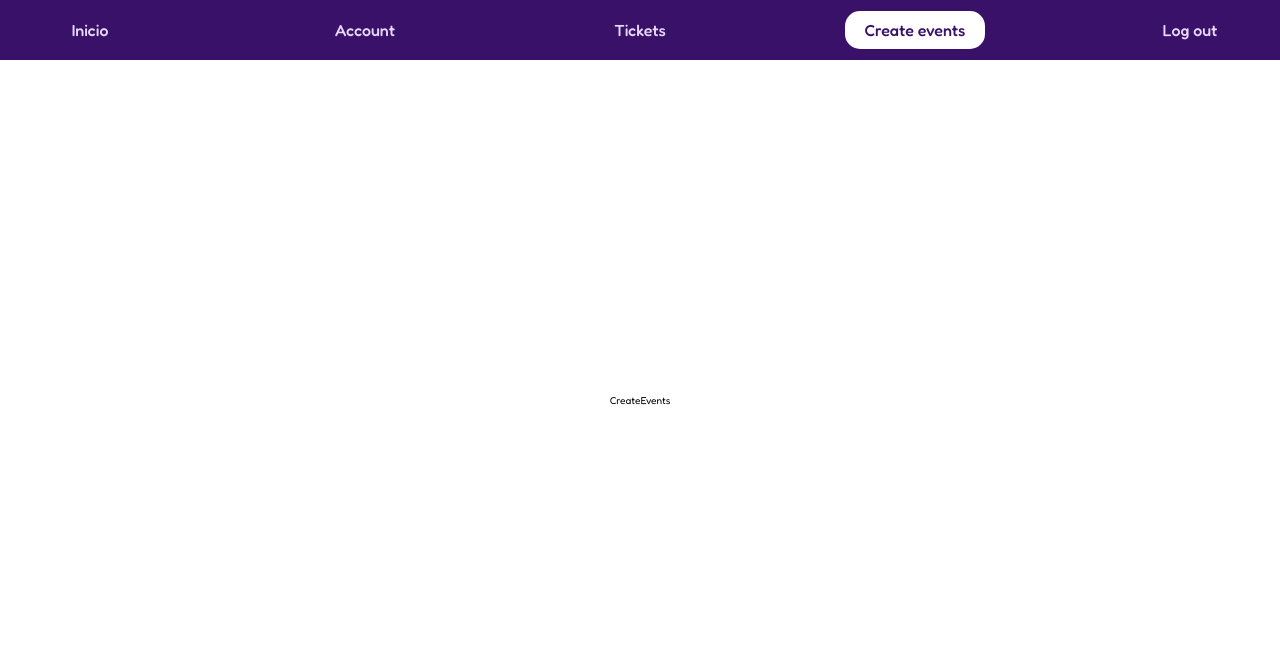
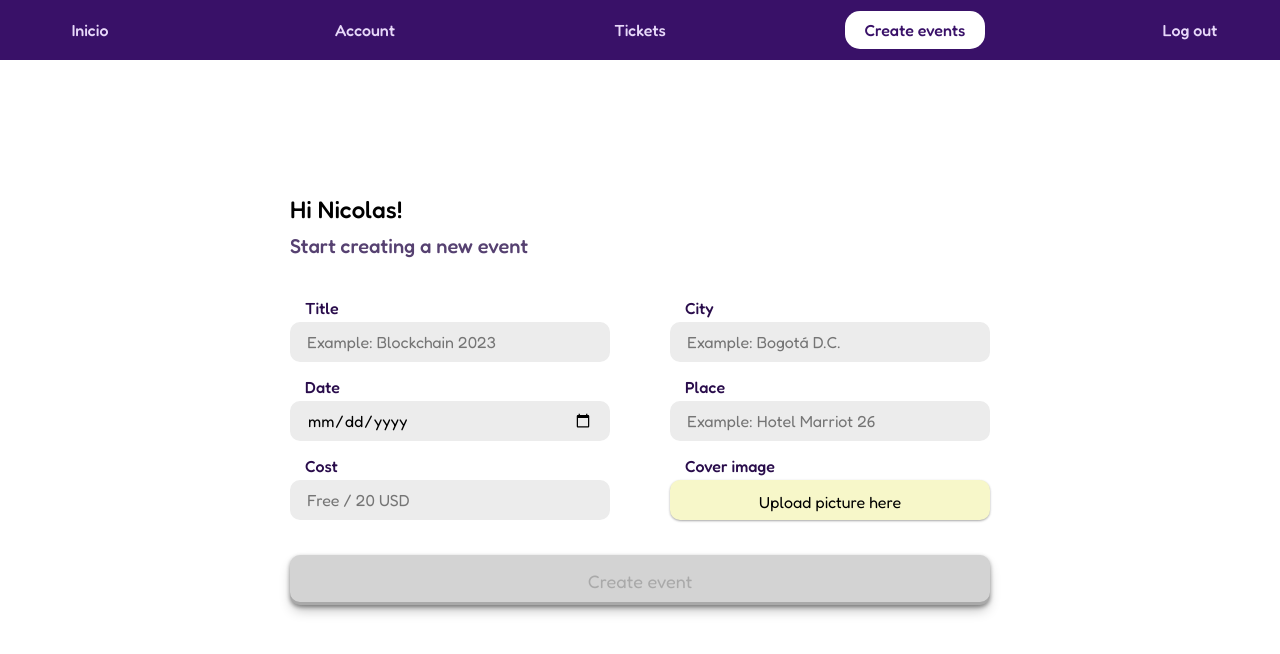
Before and after one commit to nicolasizb/eventApp, a React (Vite) app: page /create-event in a window 1280 px wide. Shown: the top 654 px of the page. Built offline with nearby package versions, Linux system fonts and the light colour scheme.

Commit message:
Update Create EVENTS

```diff
--- a/src/screens/CreateEvents/CreateEvents.jsx
+++ b/src/screens/CreateEvents/CreateEvents.jsx
@@ -1,11 +1,192 @@
-import React from 'react'
-
-// create-event
+import React, { useEffect, useState } from 'react'
 
 import './CreateEvents.scss'
 
-export default function CreateEvents() {
-  return (
-    <div>CreateEvents</div>
-  )
+export default function CreateEvents(props) {
+    const [inputStyle, setInputStyle] = useState('inp--true')
+    const [enableBtn, setEnableBtn] = useState(false)
+    const [file, setFile] = useState(null)
+    const [newEvent, setNewEvent] = useState({
+        picture: "",
+        title: "",
+        date: "",
+        place: "",
+        city: "",
+        cost: "",
+        host: JSON.parse(props.stateid)
+    })
+
+    function handleInputChange(e) {
+        const {name, value} = e.target
+
+        console.log(newEvent)
+        setNewEvent({
+            ...newEvent,
+            [name]: value
+        })
+    }
+
+    function handleBtnFile() {
+        document.getElementById('picture').click()
+    }
+
+    function handleFileChange(e) {
+        const action = e.target.files[0]
+        setFile(action)
+    }
+
+    async function uploadFile() {
+        if (file) {
+            const formData = new FormData()
+            formData.append('filename', file);
+
+            try {
+                const response = await fetch(`${props.stateurl}/upload-picture-event`, {
+                  method: 'POST',
+                  body: formData,
+                });
+
+                if (response.ok) {
+                  const data = await response.json()
+                  console.log('URL:', data.downloadURL)
+                  const URLPhoto = data.downloadURL
+                  if(file) {
+                    setNewEvent((newEvent) => (
+                      {
+                        ...newEvent, picture: URLPhoto
+                      }
+                    ))
+                  } else {
+                    console.error('Image Upload error:', file)
+                  }
+                } else {
+                  console.error('Image Upload error:', response.statusText)
+                }
+            } catch (error) {
+              console.error('Image Upload error:', error.message)
+            }
+        } else {
+          console.error('No file has been selected');
+          setEnableBtn(false)
+        }
+    }
+
+    const validBtn = newEvent.title !== "" && newEvent.date !== "" && newEvent.place !== "" && newEvent.city !== "" && newEvent.cost !== ""
+
+    async function createEvent() {
+        try {
+            if(validBtn) {
+                if(file) {
+                    const response = await fetch(`${props.stateurl}/create-event`, {
+                        method: 'POST',
+                        headers: { 'Content-Type': 'application/json' },
+                        body: JSON.stringify(newEvent)
+                    })
+
+                    if(response.ok) {
+                        console.log(newEvent)
+                    } else {
+                        response.json({
+                            status: 400,
+                            message: "BAD"
+                        })
+                    }
+                } else {
+                    console.error('No file has been selected');
+                    setEnableBtn(false)
+                }
+            } else {
+                console.error('Data incorrect')
+            }
+        } catch (error) {
+            console.error(error)
+        }
+    }
+
+    useEffect(() => {
+        if(file !== null) {
+            uploadFile()
+        } else {
+            setEnableBtn(false)
+        }
+    }, [file])
+
+    return (
+      <section className='cre--evn'>
+          <h2>Hi Nicolas!</h2>
+          <h3>Start creating a new event</h3>
+          <div>
+              <form action="create-event">
+                    <label htmlFor="title">Title</label>
+                    <input
+                      className={`${inputStyle}`}
+                      type="text"
+                      placeholder='Example: Blockchain 2023'
+                      name="title"
+                      value={ newEvent.title }
+                      onChange={ handleInputChange }
+                      required
+                    />
+
+                    <label htmlFor="date">Date</label>
+                    <input
+                      className={`${inputStyle}`}
+                      type="date"
+                      name="date"
+                      value={ newEvent.date }
+                      onChange={ handleInputChange }
+                      required
+                    />
+
+                    <label htmlFor="cost">Cost</label>
+                    <input
+                      className={`${inputStyle}`}
+                      type="text"
+                      placeholder='Free / 20 USD'
+                      name="cost"
+                      value={ newEvent.cost }
+                      onChange={ handleInputChange }
+                      required
+                    />
+              </form>
+              <form action="create-event">
+                    <label htmlFor="city">City</label>
+                    <input
+                      className={`${inputStyle}`}
+                      type="text"
+                      placeholder='Example: Bogotá D.C.'
+                      name="city"
+                      value={ newEvent.city }
+                      onChange={ handleInputChange }
+                      required
+                    />
+
+                    <label htmlFor="place">Place</label>
+                    <input
+                      className={`${inputStyle}`}
+                      type="text"
+                      name="place"
+                      placeholder='Example: Hotel Marriot 26'
+                      value={ newEvent.place }
+                      onChange={ handleInputChange }
+                      required
+                    />
+
+                    <label htmlFor="picture">Cover image</label>
+                    <input
+                      className={`int--file ${inputStyle}`}
+                      type="file"
+                      placeholder='Example: Free'
+                      id="picture"
+                      name="picture"
+                      onChange={ handleFileChange }
+                      required
+                    />
+                    <input className='btn-upload' type="button" value="Upload picture here" onClick={ handleBtnFile } />
+              </form>
+          </div>
+          <button className={`btn__login btn-cre-evn ${ validBtn && file ? 'active' : 'inactive'  }`}
+          disabled={ !enableBtn } onClick={ createEvent } >Create event</button>
+      </section>
+    )
 }
--- a/src/screens/CreateEvents/CreateEvents.scss
+++ b/src/screens/CreateEvents/CreateEvents.scss
@@ -0,0 +1,107 @@
+.cre--evn {
+    display: flex;
+    flex-direction: column;
+    justify-content: center;
+    align-items: center;
+    max-width: 70rem;
+    width: 100%;
+    margin: 6rem 0;
+
+    h2 {
+        width: 100%;
+        text-align: start;
+        margin-bottom: 1rem;
+        font-size: 2.4rem;
+        font-weight: 500;
+        color: var(--dark);
+    }
+    h3 {
+        width: 100%;
+        text-align: start;
+        margin-bottom: 4rem;
+        font-size: 2rem;
+        font-weight: 500;
+        color: var(--purple-two);
+    }
+    div {
+        display: flex;
+        flex-wrap: wrap;
+        flex-direction: row;
+        justify-content: space-between;
+        gap: 2rem;
+
+        width: 100%;
+
+        form {
+            max-width: 32rem;
+            min-width: 28rem;
+            width: 100%;
+
+            input {
+                width: 100%;
+            }
+            .int--file {
+                display: none;
+            }
+            .btn-upload {
+                height: 4rem;
+                // border: solid 0.2rem var(--purple-four);
+                background-color: var(--light-yellow);
+                color: var(--dark);
+                box-shadow: rgba(0, 0, 0, 0.12) 0px 1px 3px, rgba(0, 0, 0, 0.24) 0px 1px 2px;
+                cursor: pointer;
+
+                &:hover {
+                  transform: scale(1.05) translateX(0);
+                }
+            }
+        }
+    }
+    .btn-cre-evn {
+        width: 28rem;
+        margin-top: 3rem;
+        padding: 1.5rem 0;
+        background-color: var(--purple-four);
+        border-radius: 1.5rem;
+        box-shadow: rgba(0, 0, 0, 0.4) 0px 2px 4px, rgba(0, 0, 0, 0.3) 0px 7px 13px -3px, rgba(0, 0, 0, 0.2) 0px -3px 0px inset;
+        font-size: 1.8rem;
+        color: white;
+        cursor: pointer;
+
+        &:hover {
+          transform: scale(1.05) translateX(0);
+        }
+    }
+    .btn__login {
+        margin-top: 2rem;
+        width: 100%;
+        height: 5rem;
+        border-radius: 1rem;
+        font-size: var(--font-big);
+        background-color: var(--purple-four);
+        color: white;
+
+        &:hover:not(.inactive) {
+          border-color: var(--purple-four);
+          background-color: var(--purple-one);
+          font-weight: 600;
+          color: var(--purple-four);
+        }
+
+        &.inactive:disabled {
+          background-color: lightgray;
+          color: darkgray;
+          cursor: not-allowed;
+        }
+    }
+}
+
+@media screen and (max-width: 700px) {
+    .cre--evn {
+        div {
+            form {
+                max-width: 100%;
+            }
+        }
+    }
+}
```
